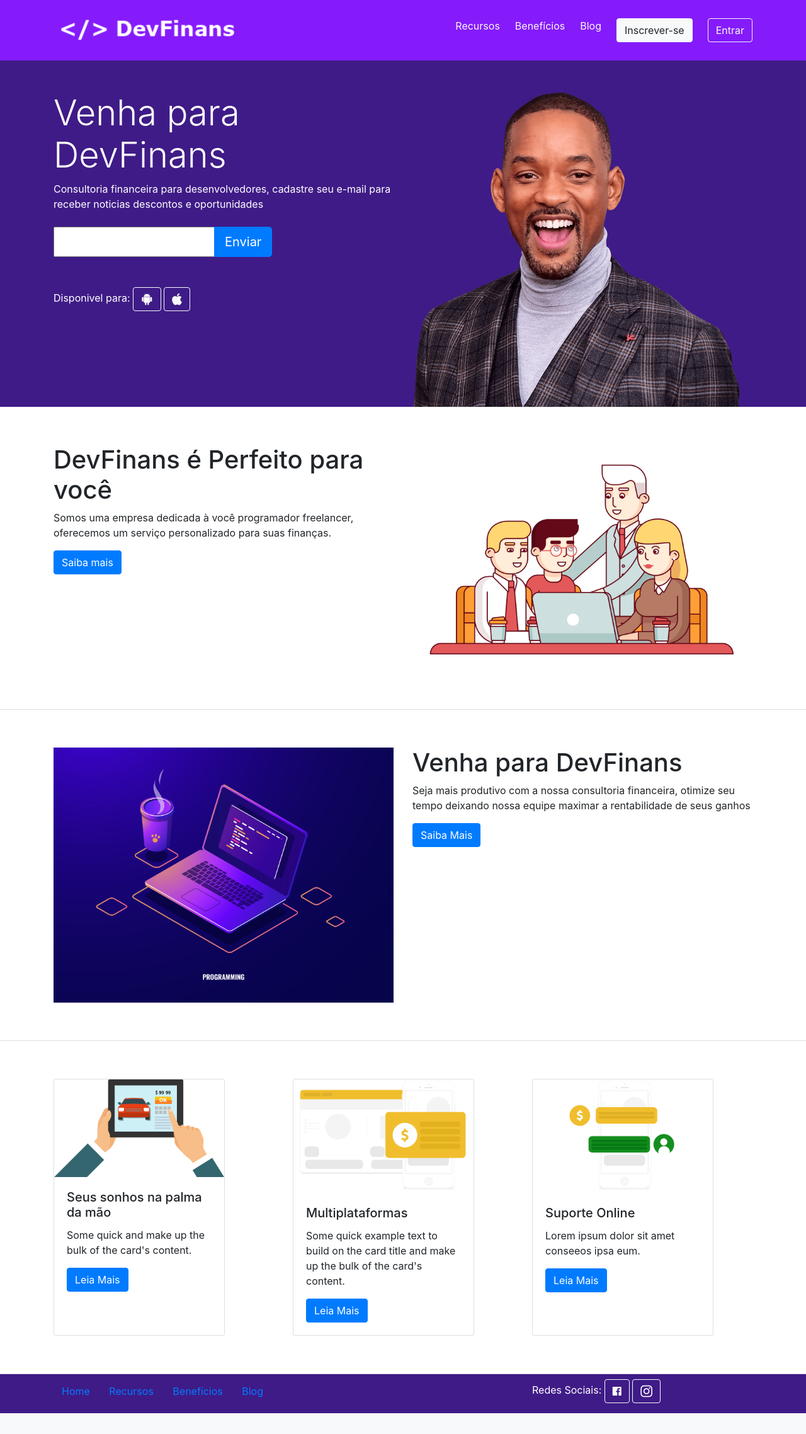
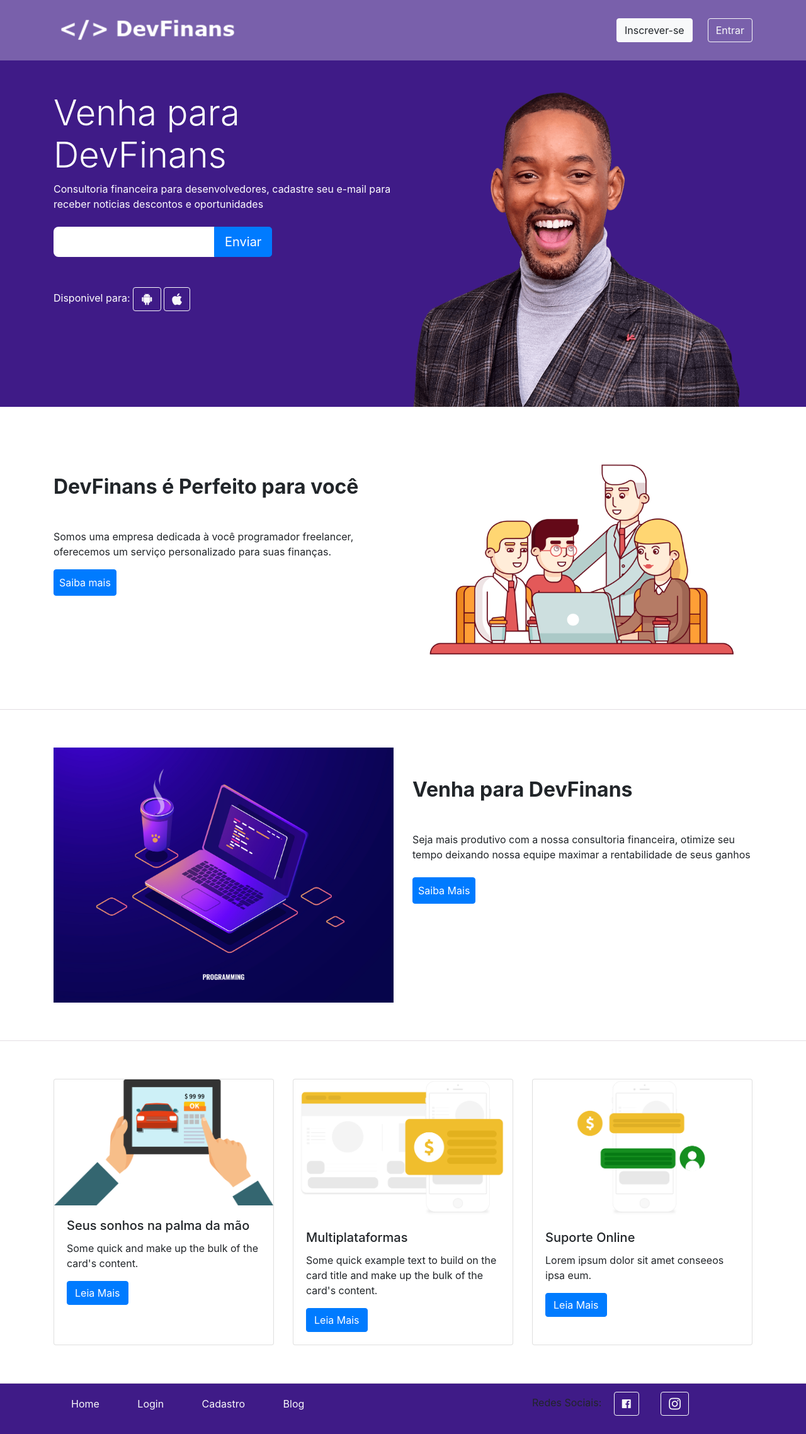
Before and after one commit to gabrielcicero45/devfinans, a Django app: page / in a window 1280 px wide. Shown: the whole page at 63% size. Before the commit the page ends 2244 px from the top, so only its background shows below. Run offline with Django 3.2, Linux system fonts and the light colour scheme; some libraries are stand-ins or nearby versions.

Commit message:
Mudanças no frontend

```diff
--- a/static/estilo.css
+++ b/static/estilo.css
@@ -1,17 +1,22 @@
 body {
 	height: 100%;
+	background: #3f1b87;
 }
 nav{
-	background: #3f1b87;
 	color: white;
 }
 nav:hover{
-	background: #851bfb;
+	background: rgba(255, 255, 255, 0.3);
+	transition: 1s;
 }
 #home {
-	background: #3f1b87;
 	color: white;
 	padding-top: 50px;
+
+}
+#home input{
+	border-radius: 8px 0 0 8px;
+	border-color: transparent;
 }
 .login{
 	align-content: center;
@@ -24,16 +29,16 @@
 		color: white;
 }
 .conteudo{
+	background-color: #fFF;
 	padding:60px 0px;
 	border-bottom: 1px solid rgba(170, 155, 170, 0.333);
 }
 footer{
-	background: #3f1b87;
 	align-self: center;
-	color:white;
 }
 .footer{
-	position: fixed;
+
+	height: 80px;
 	bottom: 0;
 	width: 100%;
 }
--- a/templates/index.html
+++ b/templates/index.html
@@ -32,16 +32,6 @@
                 </button>
                 <div class="collapse navbar-collapse" id="nav-principal">
                     <ul class="navbar-nav ml-auto">
-
-                        <li class="nav-item">
-                            <a href="#recursos" class="btn-outline-light ml-4">Recursos</a>
-                        </li>
-                        <li class="nav-item">
-                            <a href="#beneficios" class="btn-outline-light ml-4">Benefícios</a>
-                        </li>
-                        <li class="nav-item">
-                            <a href="" class="btn-outline-light ml-4">Blog</a>
-                        </li>
                         <li class="nav-item">
                             <a href="{% url 'cadastro' %}" class="btn btn-light ml-4">Inscrever-se</a>
                         </li>
@@ -97,11 +87,11 @@
             <div class="row">
                 <div class="col-md-6 d-flex">
                     <div id="beneficios" class="align-itself-center">
-                        <h1>DevFinans é Perfeito para você</h1>
+                        <h2 class="font-weight-bold my-5">DevFinans é Perfeito para você</h2>
                         <p>Somos uma empresa dedicada à você programador freelancer, oferecemos um serviço personalizado
                             para suas finanças.</p>
 
-                        <button type="button" class="btn btn-primary">Saiba mais</button>
+                        <button type="button" class="btn btn-primary p-2">Saiba mais</button>
                     </div>
                 </div>
                 <div class="col-md-6 d-none d-md-block">
@@ -119,10 +109,10 @@
                 </div>
                 <div class="col-md-6 d-flex" id="recursos">
                     <div class="align-itself-center">
-                        <h1>Venha para DevFinans</h1>
-                        <p>Seja mais produtivo com a nossa consultoria financeira, otimize seu tempo deixando nossa
+                        <h2 class="font-weight-bold my-5">Venha para DevFinans</h2>
+                        <p class="my-4">Seja mais produtivo com a nossa consultoria financeira, otimize seu tempo deixando nossa
                             equipe maximar a rentabilidade de seus ganhos</p>
-                        <button type="button" class="btn btn-primary">Saiba Mais</button>
+                        <button type="button" class="btn btn-primary p-2">Saiba Mais</button>
                     </div>
                 </div>
 
@@ -133,8 +123,9 @@
         <!-- Seção Conteudo !-->
         <div class="container">
             <div class="row">
-                <div class="col-lg-4 d-flex ">
-                    <div class="card" style="width: 17rem;">
+                <div class="col-12 d-flex ">
+                    <div class="card-deck">
+                        <div class="card" >
                             <img src="{% static './imagens/economize.png' %}" class="card-img-top">
                             <div class="card-body">
                                 <h5 class="card-title">Seus sonhos na palma da mão</h5>
@@ -142,9 +133,8 @@
                                 <a href="#" class="btn btn-primary">Leia Mais</a>
                             </div>
                         </div>
-                </div>
-                <div class="col-lg-4 d-flex">
-                    <div class="card" style="width: 18rem;">
+
+                        <div class="card" >
                             <img src="{% static './imagens/facil.png' %}" class="card-img-top">
                             <div class="card-body">
                                 <h5 class="card-title">Multiplataformas</h5>
@@ -153,10 +143,7 @@
                                 <a href="#" class="btn btn-primary">Leia Mais</a>
                             </div>
                         </div>
-                </div>
-
-                <div class="col-lg-4 d-flex ">
-                    <div class="card" style="width: 18rem;">
+                        <div class="card" >
                             <img src="{% static './imagens/suporte.png' %}" class="card-img-top">
                             <div class="card-body">
                                 <h5 class="card-title">Suporte Online</h5>
@@ -167,20 +154,21 @@
                     </div>
                 </div>
             </div>
+        </div>
     </section>
     <section>
-        <footer>
+        <footer class="footer">
             <div class="container">
                 <div class="row">
                     <div class="col-md-8 d-flex collapse mt-2">
                         <p>
-                            <a href="{% url 'inicio' %}" class="btn">Home</a>
+                            <a href="{% url 'inicio' %}" class="btn  text-light">Home</a>
 
-                            <a href="" class="btn">Recursos</a>
+                            <a href="" class="btn text-light">Login</a>
 
-                            <a href="" class="btn">Benefícios</a>
+                            <a href="" class="btn text-light">Cadastro</a>
 
-                            <a href="" class="btn">Blog</a>
+                            <a href="" class="btn text-light">Blog</a>
 
                         </p>
                     </div>
```
Also changed, not shown: templates/cadastro.html (+8 -8 lines), templates/login.html (+7 -7 lines), 1 other file. Lines whose indentation alone changed are shown as unchanged.
